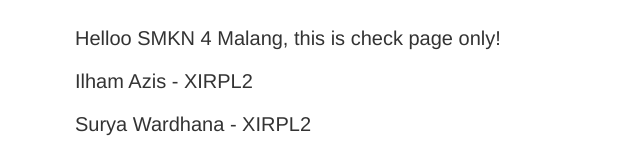
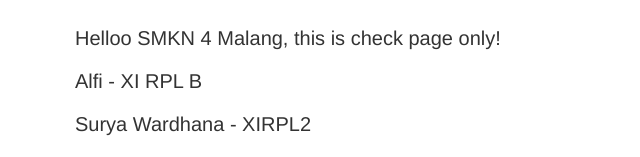
Before and after one commit to Alfirdaa/test, a plain HTML site: page index.html in a window 1280 px wide. Shown: the part 272-429 px from the top of the page, without its empty margins (240-880 px from the left). Drawn offline with Linux system fonts and the light colour scheme.

Commit message:
Update index.html

```diff
--- a/index.html
+++ b/index.html
@@ -13,7 +13,7 @@
     <h1>We&rsquo;re Jagoan Cloud!</h1>
     <div>
         <p>Helloo SMKN 4 Malang, this is check page only!</p>
-        <p>Ilham Azis - XIRPL2</p>
+        <p>Alfi - XI RPL B</p>
         <p>Surya Wardhana - XIRPL2</p>
         <p>&mdash; Thanks</p>
 
```
